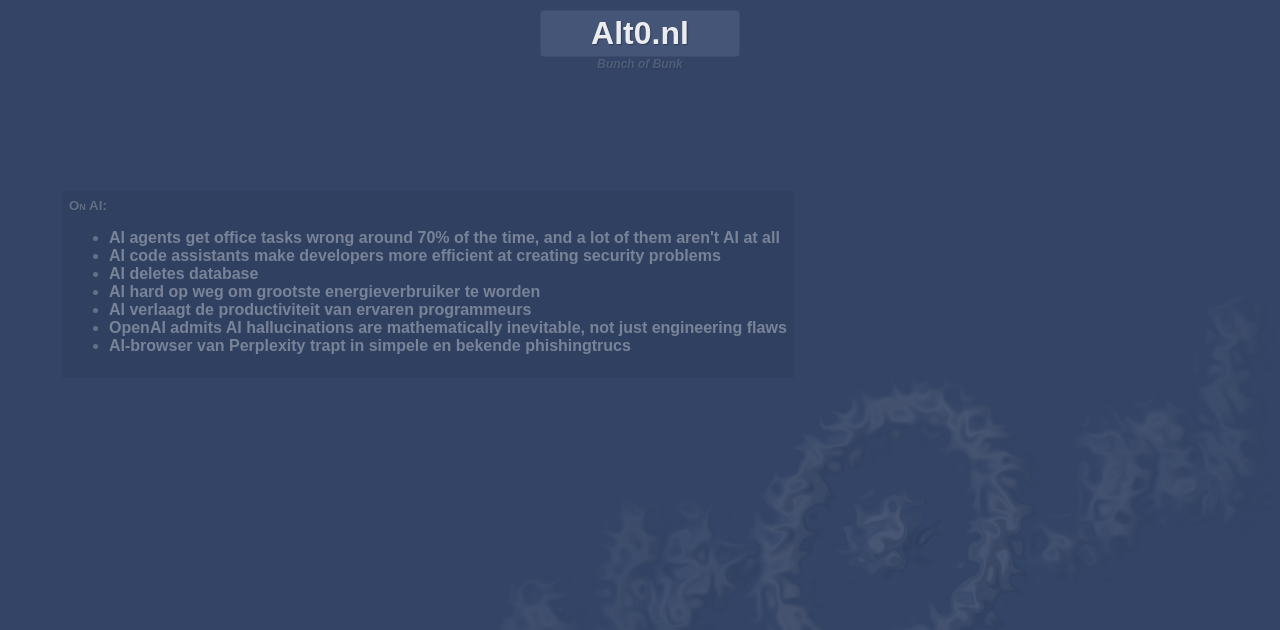
After one commit to brownhamer/alt0.nl, a PHP site: page /onai.php in a window 1280 px wide. The commit adds this page. Shown: the top 630 px of the page. Run offline with PHP 8.4, Linux system fonts and the light colour scheme.

Commit message:
Added page on AI with less sales pitch positive aspects

```diff
--- a/index.php
+++ b/index.php
@@ -52,6 +52,7 @@ if ($links_id === '') {
 <h2>
 <?php echo $alternatives_button; ?>
 <?php echo $linux_button; ?>
+<?php echo $onai_button; ?>
 </h2>
 
 <div id="buttons">
--- a/lib/html.php
+++ b/lib/html.php
@@ -176,5 +176,6 @@ $creative_button     = new LinkButton('Creative Music Lab', 'https://lab.creativ
 $github_button       = new LinkButton('GitHub'            , 'https://github.com/brownhamer'             ,  46,  46,  46);
 $linux_button        = new LinkButton('Linux'             , './linux.php'                               ,  85, 102, 136);
 $mastodon_button     = new LinkButton('Mastodon'          , 'https://mastodon.nl/@brownhamer'           ,  90,  72, 221);
+$onai_button         = new LinkButton('On AI'             , './onai.php'                                ,  85, 102, 136);
 
 #============================================================================ ?>
--- /dev/null
+++ b/onai.php
@@ -0,0 +1,36 @@
+<?php #=========================================================================
+$PATH_TO_ROOT = '.';
+require_once($PATH_TO_ROOT.'/lib/base.php');
+require_once($PATH_TO_ROOT.'/lib/html.php');
+
+#-------------------------------------------------------------------------------
+startHtmlPage('Alt0.nl &rarr; On AI');
+#============================================================================ ?>
+
+<h1><a href="<?php echo $alt0_url; ?>"><span class="link-button">Alt0.nl</span></a></h1>
+<h3><?php	echo oneLiner(); ?></h3>
+<div id="spacer">&nbsp;</div>
+
+<table id="alternatives"><tr><td>
+<div id="choices"><h5>On AI:</h5>
+<ul>
+  <li><a href="https://www.theregister.com/2025/06/29/ai_agents_fail_a_lot/">AI agents get office tasks wrong around 70% of the time, and a lot of them aren't AI at all</a></li>
+  <li><a href="https://www.theregister.com/2025/09/05/ai_code_assistants_security_problems/">AI code assistants make developers more efficient at creating security problems</a></li>
+  <li><a href="https://www.reddit.com/r/vibecoding/comments/1mo0j3p/never_touching_cursor_again/">AI deletes database</a></li>
+  <li><a href="https://vu.nl/nl/nieuws/2025/ai-hard-op-weg-om-grootste-energieverbruiker-te-worden">AI hard op weg om grootste energieverbruiker te worden</a></li>
+  <li><a href="https://os-sci.nl/blog/dutch-blogs-3/ai-verlaagt-de-productiviteit-van-ervaren-programmeurs-120">AI verlaagt de productiviteit van ervaren programmeurs</a></li>
+  <li><a href="https://www.computerworld.com/article/4059383/openai-admits-ai-hallucinations-are-mathematically-inevitable-not-just-engineering-flaws.html">OpenAI admits AI hallucinations are mathematically inevitable, not just engineering flaws</a></li>
+  <li><a href="https://tweakers.net/nieuws/238390/ai-browser-van-perplexity-trapt-in-simpele-en-bekende-phishingtrucs.html">AI-browser van Perplexity trapt in simpele en bekende phishingtrucs</a></li>
+</ul>
+</div>
+</td><td>
+<?php #=========================================================================
+# No right side content yet
+#echo "<div id=\"links\"><h5>Alternatives listings:</h5><div>\n";
+#echo linksList('alternatives', NULL);
+#echo "</div></div>\n";
+
+echo "</td></tr></table>\n";
+
+endHtmlPage();
+#============================================================================ ?>
```
